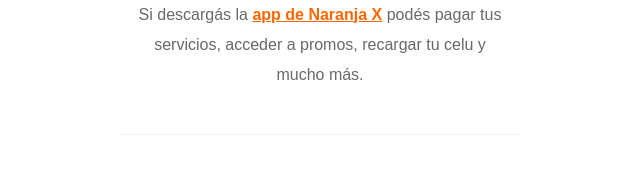
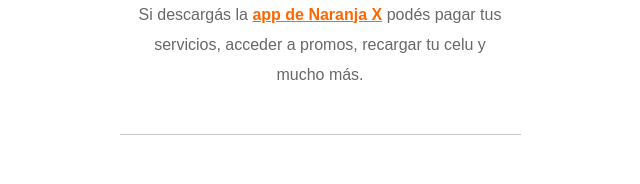
Before and after one commit to rodricaceres/retiro-sucursal, a plain HTML site: page index.html in a window 1280 px wide. Shown: the part 1640-1824 px from the top of the page, 320-960 px from the left. Drawn offline with Linux system fonts and the light colour scheme.

Commit message:
fix: hr color

```diff
--- a/index.html
+++ b/index.html
@@ -196,7 +196,7 @@
                                                                         <TD style="FONT-SIZE: 16px; FONT-FAMILY: arial; FONT-WEIGHT: bold; COLOR: #ffffff; PADDING-BOTTOM: 10px; TEXT-ALIGN: center; PADDING-TOP: 10px;"
                                                                             bgColor=#ffffff align=center>
                                                                             <hr
-                                                                                style=" padding-bottom: 20px;  BORDER-TOP: rgb(240, 240, 240) 1px solid; BORDER-RIGHT: 0px; BORDER-BOTTOM: 0px; MARGIN: 2px; BORDER-LEFT: 0px;">
+                                                                                style=" padding-bottom: 20px;  BORDER-TOP: rgb(199, 199, 199) 1px solid; BORDER-RIGHT: 0px; BORDER-BOTTOM: 0px; MARGIN: 2px; BORDER-LEFT: 0px;">
 
                                                                     </TR>
                                                                 </table>
```
